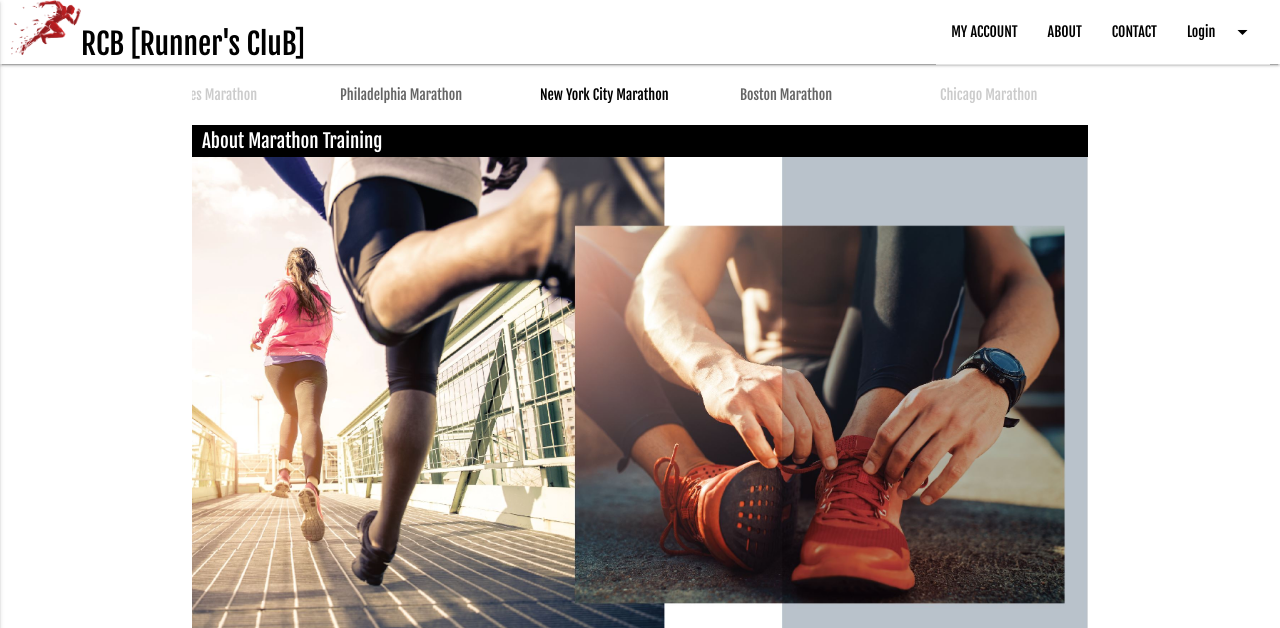
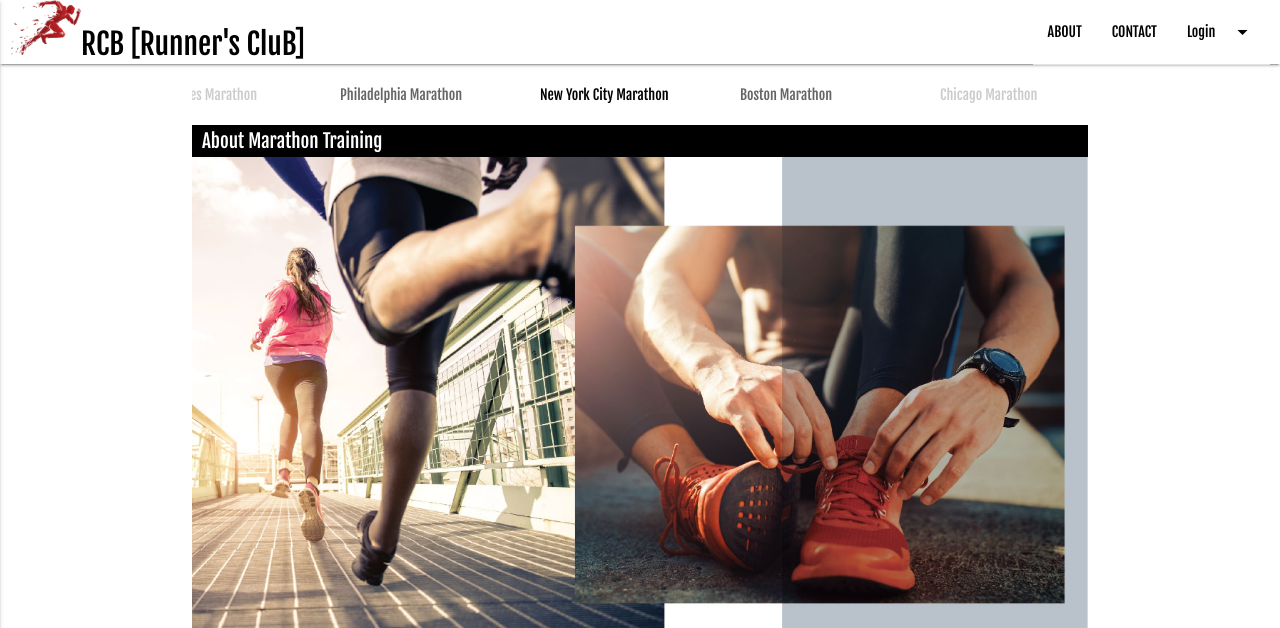
Before and after one commit to hfung8/MarathonTraining, a PHP site: page / in a window 1280 px wide. Shown: the top 628 px of the page. Run offline with PHP 8.4, Linux system fonts and the light colour scheme; some libraries are stand-ins or nearby versions.

Commit message:
updated what displays when logged out/in

```diff
--- a/assets/css/style.css
+++ b/assets/css/style.css
@@ -68,7 +68,7 @@ h5 {
 }
 
 
-.login, .sign-out {
+.login, .sign-out, .profile-link {
 	display: none;
 }
 
--- a/assets/javascript/login-handlers.js
+++ b/assets/javascript/login-handlers.js
@@ -172,10 +172,12 @@ function initApp() {
 
 
       var uid = user.uid;
+      //put user id in local storage to be used by other functions
       localStorage.setItem("currentUserId", uid);
 
       // console.log(uid);
 
+      //get user data from database
       database.ref('users/' + uid).on('value', function(snapshot){
         // console.log(snapshot.val());
         var displayName = snapshot.val().displayName;
@@ -293,18 +295,17 @@ function initApp() {
         }
       });
 
-
-
-
+      //toggle display
       $(".sign-out").show("fast");
       $(".login-btn").hide("fast");
       $(".register-btn").hide("fast");
       $("#profilepg").show('fast');
+      $(".profile-link").show('fast');
 
       console.log("Signed-in");
 
 
-
+      //get geolocation for maps and weather
       geoFindMe();
 
       // if (!emailVerified) {
@@ -314,10 +315,13 @@ function initApp() {
     } else {
 
       console.log("Signed-out");
+
+      //toggle display
       $(".sign-out").hide("fast");
       $(".login-btn").show("fast");
       $(".register-btn").show("fast");
       $('#profilepg').hide("fast");
+      $(".profile-link").hide('fast');
       // User is signed out.
 
     }
--- a/index.html
+++ b/index.html
@@ -106,7 +106,7 @@
           </ul>
 
           <ul class="right hide-on-med-and-down">
-            <li><a href="#profilepg" class="smooth">MY ACCOUNT</a><li>
+            <li class="profile-link"><a href="#profilepg" class="smooth">MY ACCOUNT</a><li>
             <li><a href="#aboutpg" class="smooth">ABOUT</a></li>
             <li><a href="#contactpg" class="smooth">CONTACT</a></li>
             <!-- Dropdown Trigger -->
@@ -117,7 +117,7 @@
 
           <ul class="side-nav" id="mobile-demo">
             <li><a href="index.html">Home</a></li>
-            <li id="profile-link"><a href="#profilepg" class="smooth">MY ACCOUNT</a><li>
+            <li class="profile-link"><a href="#profilepg" class="smooth">MY ACCOUNT</a><li>
             <li><a href="#aboutpg" class="smooth">About</a></li>
 
             <li><a href="#contactpg" class="smooth">Contact</a></li>
```
